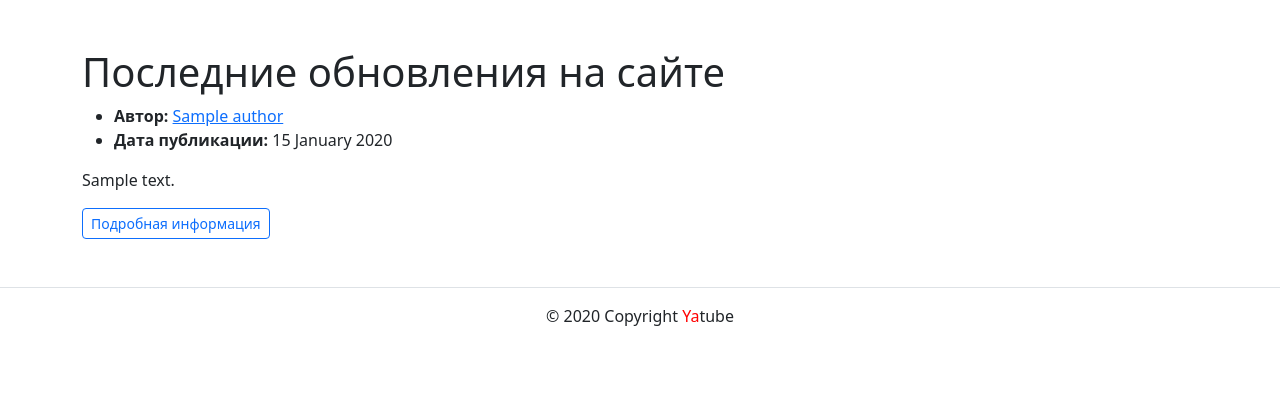
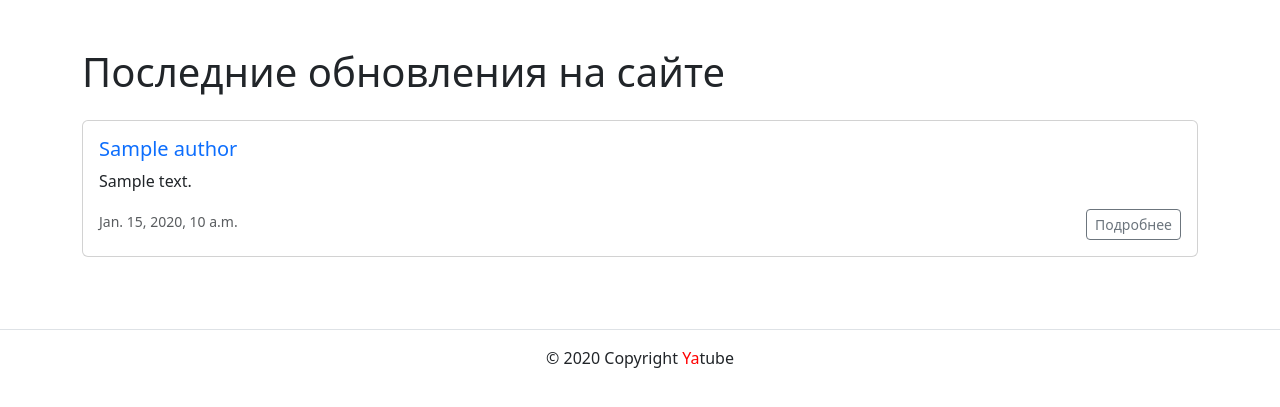
Before and after one commit to DmitriyMikhalev/hw05_final, a Django app: template yatube/templates/posts/index.html in a window 1280 px wide. Shown: the part 56-463 px from the top of the page. Run offline with Django 3.2, Linux system fonts and the light colour scheme; the template is opened without the code that fills it: most values are stand-ins (such as "Sample title", 1, 10 or a date in 2020); some libraries are stand-ins or nearby versions.

Commit message:
visual upgrade

```diff
--- a/yatube/templates/includes/posts_list.html
+++ b/yatube/templates/includes/posts_list.html
@@ -1,36 +1,29 @@
 {% load thumbnail %}
-<ul>
-  <li>
-    <b>Автор:</b>
-    <a href="{% url 'posts:profile' post.author %}">
+<h5 class="mt-0">
+  <a href="{% url 'posts:profile' post.author %}" style="text-decoration: none;">
     {{ post.author.get_full_name }}
   </a>
-  </li>
-  <li>
-    <b>Дата публикации:</b> {{ post.pub_date|date:"d E Y" }}
-  </li>
 {% with request.resolver_match.view_name as view_name %}
   {% if view_name == "posts:index" or view_name == "posts:profile" %}
-      <li>
-        <b>Группа:</b>
     {% if post.group %}
-        <a href="{% url 'posts:group_list' post.group.slug %}">
-            {{ post.group }} </a>
-        {% else %}
-          ...
+      в группе <a href="{% url 'posts:group_list' post.group.slug %}" style="text-decoration: none;">
+        {{ post.group }}
+      </a>
     {% endif %}
-      </li>
   {% endif %}
 {% endwith %}
-</ul>
+</h5>
 {% thumbnail post.image "960x339" crop="center" upscale=True as im %}
 <img class="card-img my-2" style="border-radius: 10px; border: 3px #ccc solid;" src="{{ im.url }}">
 {% endthumbnail %}
 <p>
   {{ post.text|truncatechars:250 }}
 </p>
-<button type="button" class="btn btn-outline-primary btn-sm">
+<div class="text-muted">
+  <small>{{ post.pub_date }}</small>
+  <button type="button" class="btn btn-outline-secondary btn-sm" style="float:right;">
     <a class="nav-link" href="{% url "posts:post_detail" post.id %}">
-    Подробная информация
+      Подробнее
     </a>
   </button>
+</div>
--- a/yatube/templates/includes/switcher.html
+++ b/yatube/templates/includes/switcher.html
@@ -1,9 +1,10 @@
 {% if user.is_authenticated %}
 <div class="row my-3">
+  {% with request.resolver_match.view_name as view_name %}
   <ul class="nav nav-tabs">
     <li class="nav-item">
       <a
-        class="nav-link {% if index %}active{% endif %}"
+        class="nav-link {% if view_name == 'posts:index' %} active {% endif %}"
         href="{% url 'posts:index' %}"
       >
         Все авторы
@@ -11,12 +12,13 @@
     </li>
     <li class="nav-item">
       <a
-        class="nav-link {% if follow %}active{% endif %}"
+        class="nav-link {% if view_name == 'posts:follow_index' %} active {% endif %}"
         href="{% url 'posts:follow_index' %}"
       >
         Избранные авторы
       </a>
     </li>
   </ul>
+  {% endwith %}
 </div>
 {% endif %}
--- a/yatube/templates/posts/index.html
+++ b/yatube/templates/posts/index.html
@@ -9,10 +9,11 @@
     <h1> Последние обновления на сайте </h1>
     <article>
       {% for post in page_obj %}
-        {% include "includes/posts_list.html" %}
-        {% if not forloop.last %}
-          <hr>
-        {% endif %}
+        <div class="card my-4">
+          <div class="card-body">
+            {% include "includes/posts_list.html" %}
+          </div>
+        </div>
       {% endfor %}
     </article>
     {% include 'posts/paginator.html' %}
```
Also changed, not shown: yatube/templates/posts/follow.html (+5 -4 lines), yatube/templates/posts/group_list.html (+5 -2 lines), yatube/templates/posts/post_detail.html (+17 -10 lines), yatube/templates/posts/profile.html (+6 -3 lines). Lines whose indentation alone changed are shown as unchanged.
